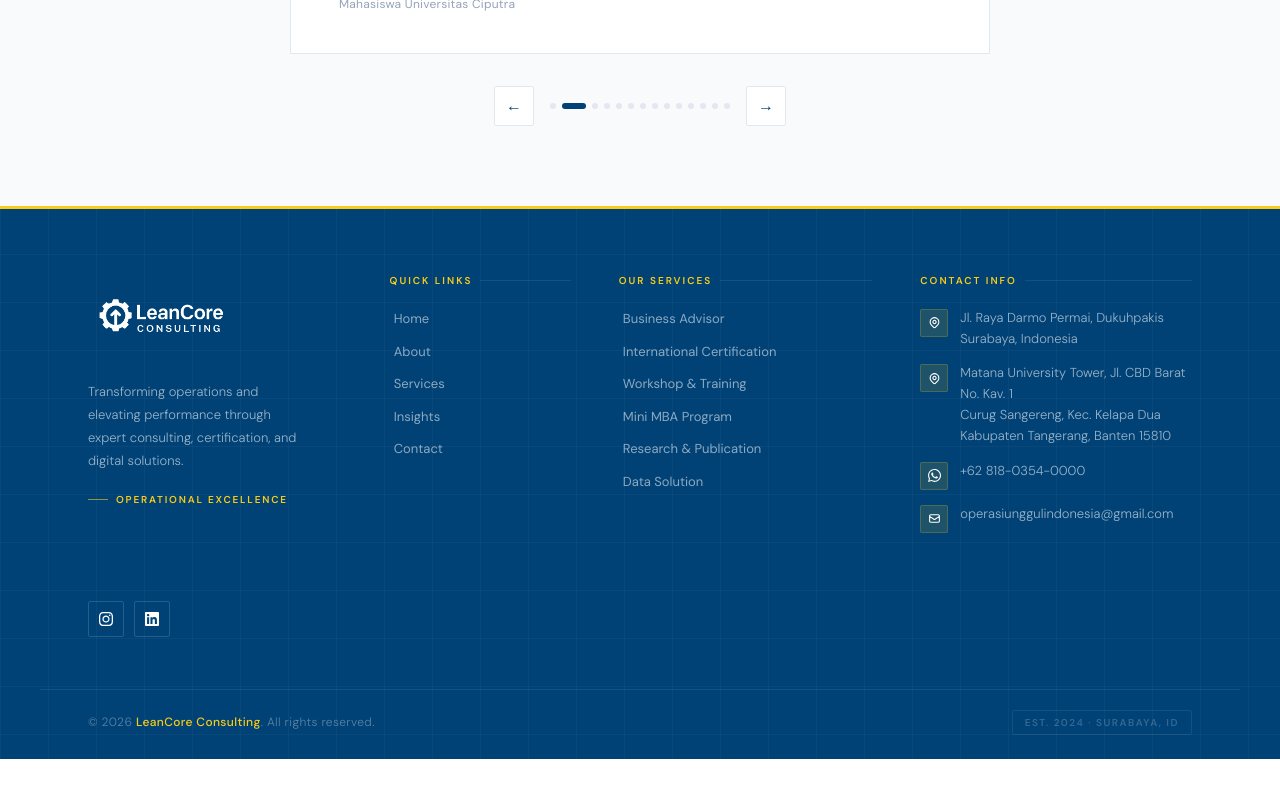
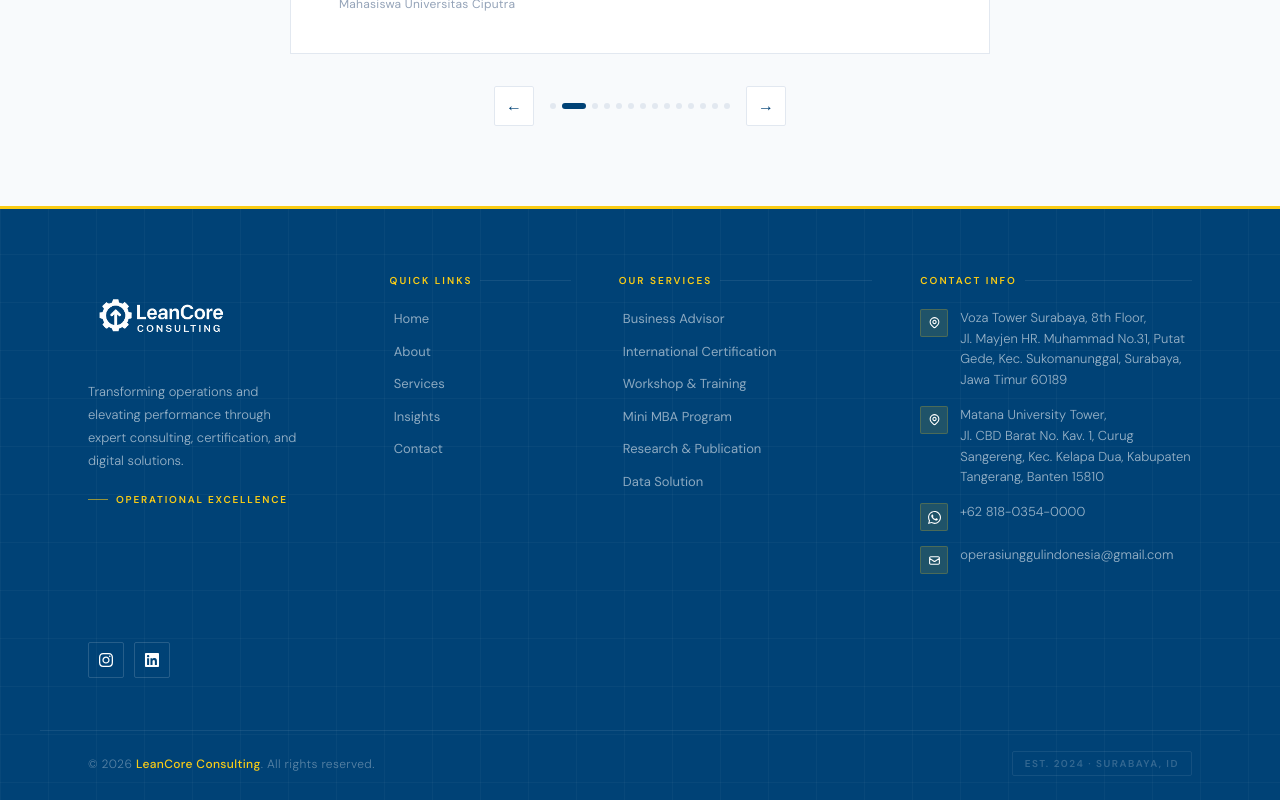
Before and after one commit to operasiunggulindonesia/companyProfile, a Next.js app: page / in a window 1280 px wide. Shown: the part 3959-4759 px from the top of the page. Before the commit the page ends 4718 px from the top, so only its background shows below. Built offline with nearby package versions, Linux system fonts and the light colour scheme.

Commit message:
add link to contact info

```diff
--- a/components/footer.tsx
+++ b/components/footer.tsx
@@ -339,11 +339,16 @@ export default function Footer() {
                       className="brightness-0 invert"
                     />
                   </span>
-                  <span>
-                    Jl. Raya Darmo Permai, Dukuhpakis
+                  <a
+                    href="https://maps.app.goo.gl/WYJQrydV51JepeLFA"
+                    target="_blank"
+                    rel="noopener noreferrer"
+                    className="footer-contact-link"
+                  >
+                    Voza Tower Surabaya, 8th Floor,
                     <br />
-                    Surabaya, Indonesia
-                  </span>
+                    Jl. Mayjen HR. Muhammad No.31, Putat Gede, Kec. Sukomanunggal, Surabaya, Jawa Timur 60189
+                  </a>
                 </li>
                 <li className="footer-contact-item">
                   <span className="footer-contact-icon">
@@ -355,13 +360,16 @@ export default function Footer() {
                       className="brightness-0 invert"
                     />
                   </span>
-                  <span>
-                    Matana University Tower, Jl. CBD Barat No. Kav. 1
+                  <a
+                    href="https://maps.app.goo.gl/93QSUjZQncLZiT6r6"
+                    target="_blank"
+                    rel="noopener noreferrer"
+                    className="footer-contact-link"
+                  >
+                    Matana University Tower,
                     <br />
-                    Curug Sangereng, Kec. Kelapa Dua
-                    <br />
-                    Kabupaten Tangerang, Banten 15810
-                  </span>
+                    Jl. CBD Barat No. Kav. 1, Curug Sangereng, Kec. Kelapa Dua, Kabupaten Tangerang, Banten 15810
+                  </a>
                 </li>
                 <li className="footer-contact-item">
                   <span className="footer-contact-icon">
@@ -373,7 +381,14 @@ export default function Footer() {
                       className="brightness-0 invert"
                     />
                   </span>
-                  <span>+62 818-0354-0000</span>
+                  <a
+                    href="https://wa.me/6281803540000"
+                    target="_blank"
+                    rel="noopener noreferrer"
+                    className="footer-contact-link"
+                  >
+                    +62 818-0354-0000
+                  </a>
                 </li>
                 <li className="footer-contact-item">
                   <span className="footer-contact-icon">
@@ -385,7 +400,12 @@ export default function Footer() {
                       className="brightness-0 invert"
                     />
                   </span>
-                  <span>operasiunggulindonesia@gmail.com</span>
+                  <a
+                    href="mailto:operasiunggulindonesia@gmail.com"
+                    className="footer-contact-link"
+                  >
+                    operasiunggulindonesia@gmail.com
+                  </a>
                 </li>
               </ul>
             </div>
```
